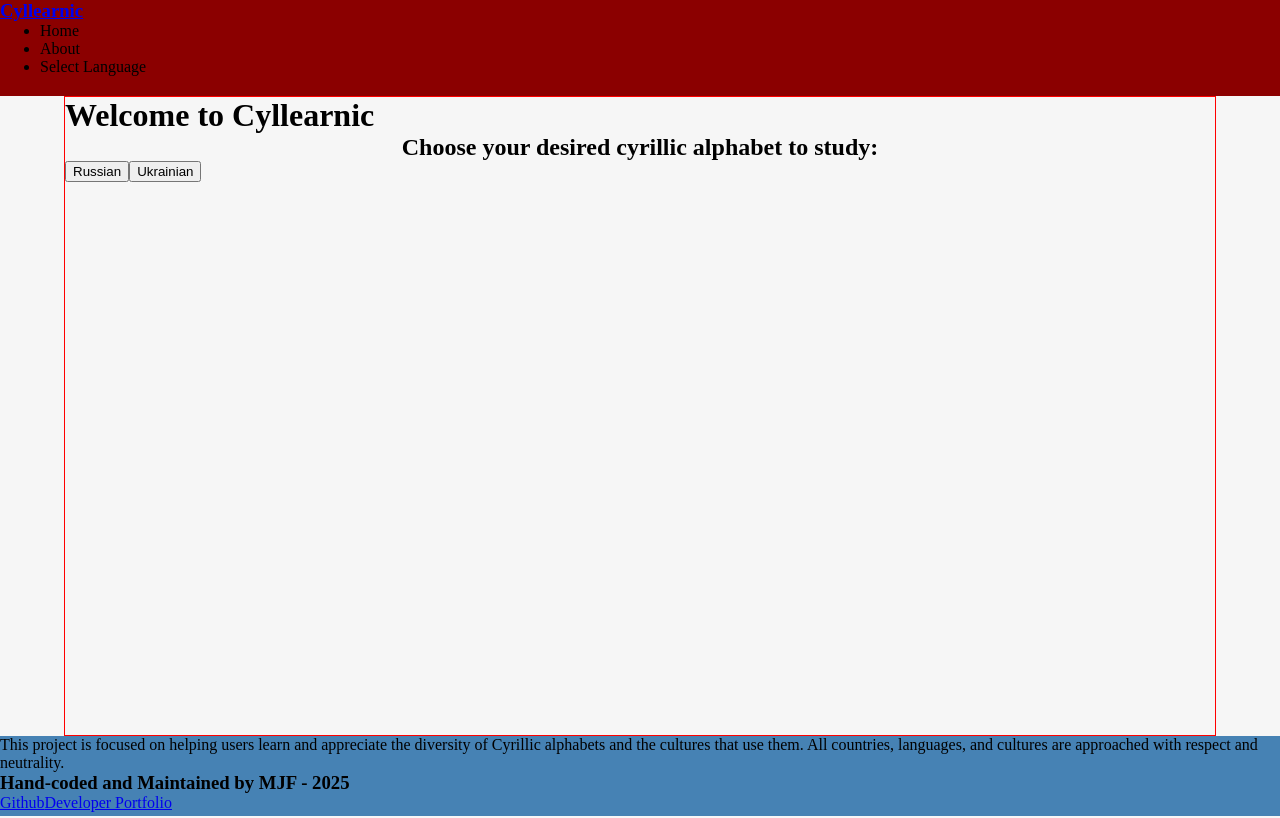
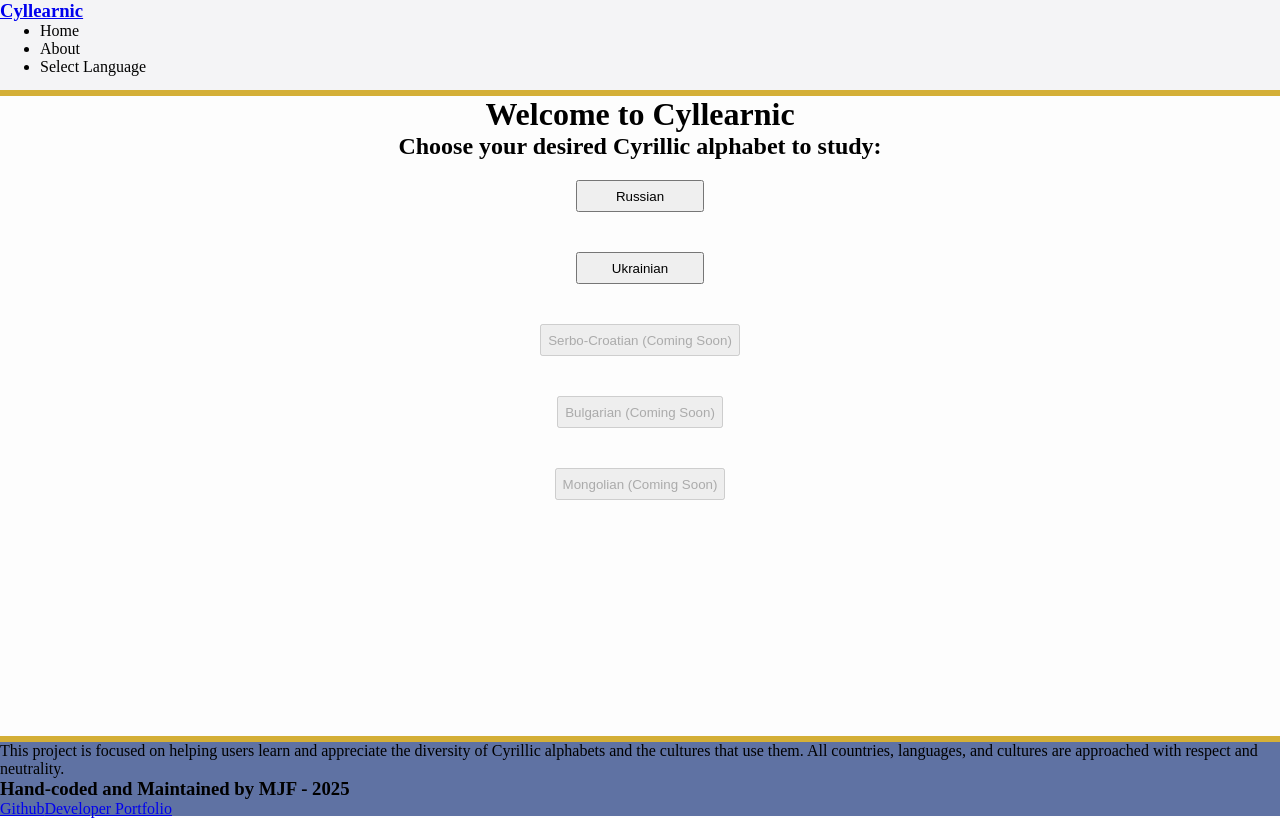
Before and after one commit to mjfru/cyllearnic, a React (Vite) app: page / in a window 1280 px wide. Built offline with nearby package versions, Linux system fonts and the light colour scheme.

Commit message:
change some sizing and global css variables; major color changes to header and footer

```diff
--- a/src/components/FlashCards.jsx
+++ b/src/components/FlashCards.jsx
@@ -16,7 +16,7 @@ const FlashCards = () => {
 
 	return (
 		<>
-			<h1>Flashcards</h1>
+			<h2>Flashcards</h2>
 			<ActivityNav />
 			<div className="flashcard-container">
 				{selectedLanguage.map((letter) => {
--- a/src/components/Home.jsx
+++ b/src/components/Home.jsx
@@ -1,12 +1,12 @@
 import { Link } from "react-router-dom";
-
-// import { russianCyrillic } from "../data/ru_cyrillic";
 
 const Main = () => {
 	return (
 		<>
-			<h1>Welcome to Cyllearnic</h1>
-			<h2>Choose your desired cyrillic alphabet to study:</h2>
+			<div className="main-headers">
+				<h1>Welcome to Cyllearnic</h1>
+				<h2>Choose your desired Cyrillic alphabet to study:</h2>
+			</div>
 			<nav className="lang-select-container">
 				<Link to="/study/russian">
 					<button className="lang-nav-btn">Russian</button>
@@ -14,10 +14,21 @@ const Main = () => {
 				<Link to="/study/ukrainian">
 					<button className="lang-nav-btn">Ukrainian</button>
 				</Link>
-
-				{/* <button className="lang-nav-btn">Bulgarian</button>
-				<button className="lang-nav-btn">Mongolian</button>
-				<button className="lang-nav-btn">Serbo-Croatian</button> */}
+				<Link to="/study/serbo_croatian">
+					<button className="lang-nav-btn" disabled>
+						Serbo-Croatian (Coming Soon)
+					</button>
+				</Link>
+				<Link to="/study/bulgarian">
+					<button className="lang-nav-btn" disabled>
+						Bulgarian (Coming Soon)
+					</button>
+				</Link>
+				<Link to="/study/mongolian">
+					<button className="lang-nav-btn" disabled>
+						Mongolian (Coming Soon)
+					</button>
+				</Link>
 			</nav>
 		</>
 	);
--- a/src/components/Quiz.jsx
+++ b/src/components/Quiz.jsx
@@ -91,7 +91,7 @@ const Quiz = () => {
 
 	return (
 		<main>
-			<h1 className="quiz-test">This is the future home of quizzes.</h1>
+			<h2>Quiz</h2>
 			<ActivityNav />
 			<div className="quiz-container">
 				{quizLetters.length === 0 ? (
@@ -135,14 +135,6 @@ const Quiz = () => {
 
 export default Quiz;
 
-/*
-TODO:
-  - Button to start quiz, first landing on a page with instructions
-  - Live score tracker
-  - Right / wrong answer feedback (flash green/red, etc.) -- DONE
-  - Quiz mode options: 5/10/All(default)
-*/
-
 // const quizFive = [];
 // const quizTen = [];
 // const quizAll = [];
--- a/src/styles/cards.css
+++ b/src/styles/cards.css
@@ -84,7 +84,7 @@
 
 .quiz-card .quiz-letter {
 	font-family: var(--cyrillic-font);
-	font-size: 4rem;
+	font-size: 6rem;
 }
 
 .quiz-correct-border {
--- a/src/styles/header_footer.css
+++ b/src/styles/header_footer.css
@@ -4,11 +4,13 @@
 }
 
 .nav-header {
-  background-color: var(--primary-accent);
+  background-color: var(--header-background);
   height: 12vh;
+  border-bottom: 6px solid var(--highlight-bright);
 }
 
 .footer-container {
-  background-color: steelblue;
+  border-top: 6px solid var(--highlight-bright);
+  background-color: var(--footer-background);
   height: 10vh;
 }
--- a/src/styles/main_displays.css
+++ b/src/styles/main_displays.css
@@ -1,4 +1,4 @@
-h2 {
+h1, h2 {
   text-align: center;
 }
 
@@ -11,7 +11,19 @@ h2 {
 .main-content {
   min-height: 80vh;
   width: 90vw;
-  border: 1px solid red;
+  /* border: 1px solid red; */
+}
+
+.lang-select-container {
+  display: flex;
+  flex-direction: column;
+  align-items: center;
+}
+
+.lang-nav-btn {
+  min-width: 10vw;
+  height: 4vh;
+  margin: 1.25rem auto;
 }
 
 .study-container, .flashcard-container {
--- a/src/styles/variables.css
+++ b/src/styles/variables.css
@@ -1,19 +1,22 @@
 :root {
 	/* Colours */
-	--background-main: #f6f6f6;
+	--background-main: #fdfdfd;
+	--header-background: #f4f4f6;
+	--footer-background: #5f72a3;
 	--primary-text: #222222;
-	--secondary-text: #5a6474;
+	--secondary-text: #5f6c7b;
 	--primary-accent: #8b0000;
 	--secondary-accent: #2e3a59;
-	--highlight: #d4af37;
+	--highlight-bright: #d4af37;
 
 	/* Fonts */
 	--cyrillic-font: "Noto Sans", sans-serif;
 	--card-letter-size: 2.5rem;
 	--flashcard-letter-size: 4rem;
 
-	/* Borders */
-  --border: 4px solid #c5bebe;
+	/* Borders & Shadows */
+	--border: 4px solid #c5bebe;
 	--border-color: #c5bebe;
-	--border-radius: 10px;
+	--border-radius: 8px;
+	--box-shadow: 0 1px 4px rgba(0, 0, 0, 0.05);
 }
```
Also changed, not shown: todo.txt.
